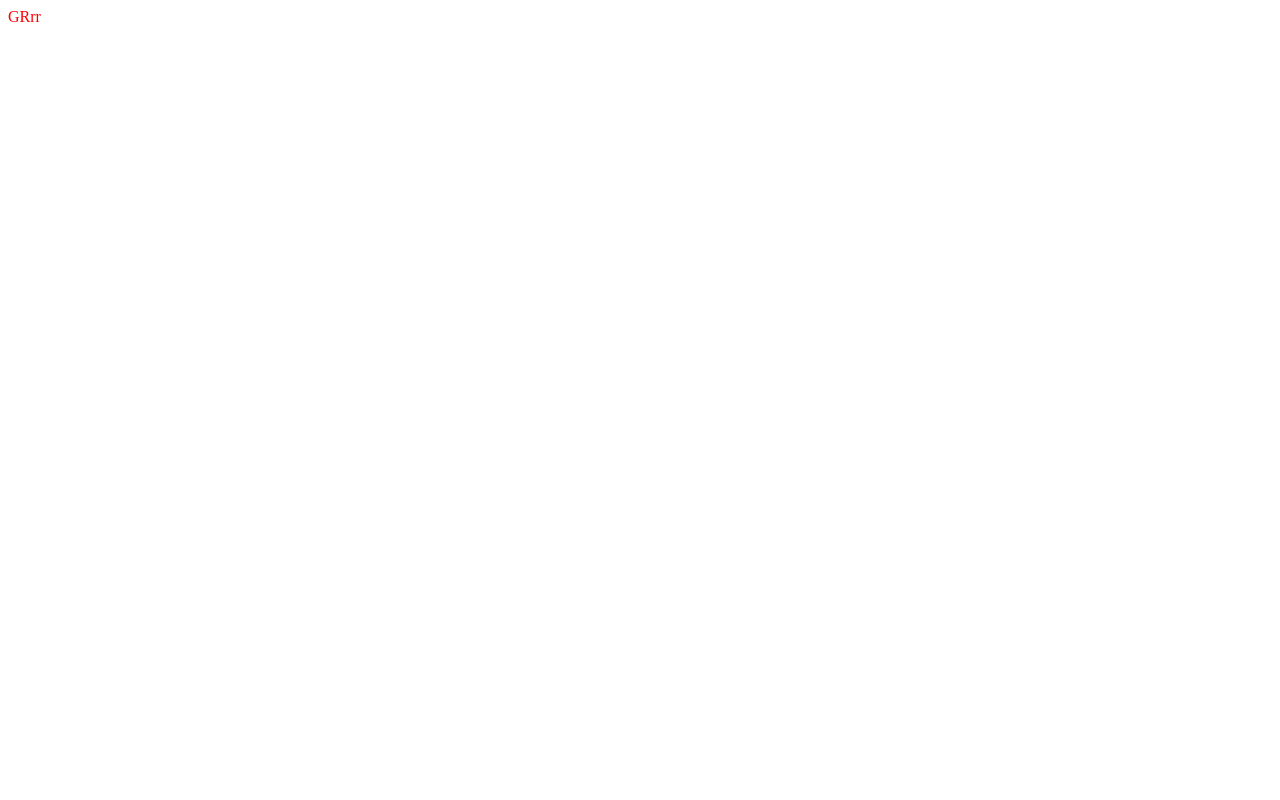
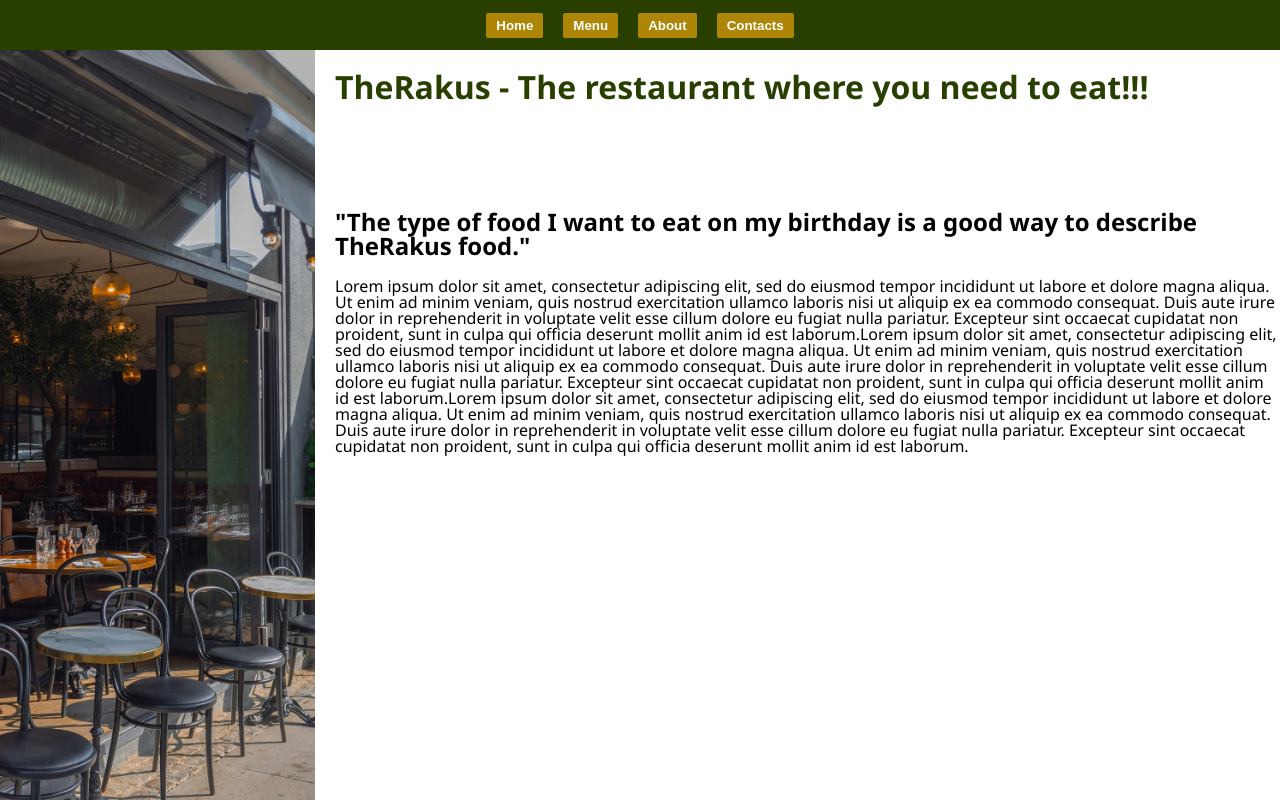
Before and after one commit to IvoCurado/restaurant, a website built with webpack: page src/index.html in a window 1280 px wide. Built offline with nearby package versions, Linux system fonts and the light colour scheme.

Commit message:
feat: Play with ESM and Webpack

```diff
--- a/package.json
+++ b/package.json
@@ -23,6 +23,7 @@
     "html-webpack-plugin": "^5.6.3",
     "style-loader": "^4.0.0",
     "webpack": "^5.99.9",
-    "webpack-cli": "^6.0.1"
+    "webpack-cli": "^6.0.1",
+    "webpack-dev-server": "^5.2.2"
   }
 }
--- a/src/index.html
+++ b/src/index.html
@@ -4,6 +4,14 @@
     <title>Restaurant</title>
   </head>
   <body>
-    GRrr
+    <header>
+      <nav>
+        <button>Home</button>
+        <button>Menu</button>
+        <button>About</button>
+        <button>Contacts</button>
+      </nav>
+    </header>
+    <div id="content"></div>
   </body>
 </html>
--- a/src/index.js
+++ b/src/index.js
@@ -1,3 +1 @@
-import "./styles.css";
-
-console.log("hello");
+import "./modules/page-load.js";
--- /dev/null
+++ b/src/modules/page-load.js
@@ -0,0 +1,23 @@
+import "../styles.css";
+import Restaurant from "../images/restaurant.jpg";
+
+const content = document.getElementById("content");
+
+const restaurantImageElement = document.createElement("img");
+restaurantImageElement.src = Restaurant;
+restaurantImageElement.className = "restaurant-image";
+
+const titleElement = document.createElement("h1");
+titleElement.textContent = "TheRakus - The restaurant where you need to eat!!!";
+
+const aboutElement = document.createElement("div");
+aboutElement.className = "section";
+const about1ELement = document.createElement("h2");
+about1ELement.textContent =
+  "\"The type of food I want to eat on my birthday is a good way to describe TheRakus food.\"";
+const about2ELement = document.createElement("p");
+about2ELement.textContent =
+  "Lorem ipsum dolor sit amet, consectetur adipiscing elit, sed do eiusmod tempor incididunt ut labore et dolore magna aliqua. Ut enim ad minim veniam, quis nostrud exercitation ullamco laboris nisi ut aliquip ex ea commodo consequat. Duis aute irure dolor in reprehenderit in voluptate velit esse cillum dolore eu fugiat nulla pariatur. Excepteur sint occaecat cupidatat non proident, sunt in culpa qui officia deserunt mollit anim id est laborum.Lorem ipsum dolor sit amet, consectetur adipiscing elit, sed do eiusmod tempor incididunt ut labore et dolore magna aliqua. Ut enim ad minim veniam, quis nostrud exercitation ullamco laboris nisi ut aliquip ex ea commodo consequat. Duis aute irure dolor in reprehenderit in voluptate velit esse cillum dolore eu fugiat nulla pariatur. Excepteur sint occaecat cupidatat non proident, sunt in culpa qui officia deserunt mollit anim id est laborum.Lorem ipsum dolor sit amet, consectetur adipiscing elit, sed do eiusmod tempor incididunt ut labore et dolore magna aliqua. Ut enim ad minim veniam, quis nostrud exercitation ullamco laboris nisi ut aliquip ex ea commodo consequat. Duis aute irure dolor in reprehenderit in voluptate velit esse cillum dolore eu fugiat nulla pariatur. Excepteur sint occaecat cupidatat non proident, sunt in culpa qui officia deserunt mollit anim id est laborum.";
+
+aboutElement.append(about1ELement, about2ELement);
+content.append(restaurantImageElement, titleElement, aboutElement);
--- a/src/styles.css
+++ b/src/styles.css
@@ -1,3 +1,204 @@
+/* CSS RESET START
+*/
+
+html,
+body,
+div,
+span,
+applet,
+object,
+iframe,
+h3,
+h4,
+h5,
+h6,
+p,
+blockquote,
+pre,
+a,
+abbr,
+acronym,
+address,
+big,
+cite,
+code,
+del,
+dfn,
+em,
+img,
+ins,
+kbd,
+q,
+s,
+samp,
+small,
+strike,
+strong,
+sub,
+sup,
+tt,
+var,
+b,
+u,
+i,
+center,
+dl,
+dt,
+dd,
+ol,
+ul,
+li,
+fieldset,
+form,
+label,
+legend,
+table,
+caption,
+tbody,
+tfoot,
+thead,
+tr,
+th,
+td,
+article,
+aside,
+canvas,
+details,
+embed,
+figure,
+figcaption,
+footer,
+header,
+hgroup,
+menu,
+nav,
+output,
+ruby,
+section,
+summary,
+time,
+mark,
+audio,
+video {
+  margin: 0;
+  padding: 0;
+  border: 0;
+  font-size: 100%;
+  font: inherit;
+  vertical-align: baseline;
+}
+/* HTML5 display-role reset for older browsers */
+article,
+aside,
+details,
+figcaption,
+figure,
+footer,
+header,
+hgroup,
+menu,
+nav,
+section {
+  display: block;
+}
 body {
-  color: red;
+  line-height: 1;
 }
+ol,
+ul {
+  list-style: none;
+}
+blockquote,
+q {
+  quotes: none;
+}
+blockquote:before,
+blockquote:after,
+q:before,
+q:after {
+  content: "";
+  content: none;
+}
+table {
+  border-collapse: collapse;
+  border-spacing: 0;
+}
+
+html {
+  box-sizing: border-box;
+  font-family: "Segoe UI", Tahoma, Geneva, Verdana, sans-serif;
+}
+*,
+*:before,
+*:after {
+  box-sizing: inherit;
+}
+
+html {
+  height: 100%;
+  width: 100%;
+}
+
+/** Reset until here **/
+
+:root {
+  --main-color: #568500;
+  --main-color-dark: #293f00;
+  --main-color-light: #72af00;
+  --secondary-color: rgb(173, 134, 7);
+  --secondary-color-light: rgb(199, 154, 9);
+  --secondary-color-dark: rgb(134, 104, 4);
+}
+
+body {
+  height: 100%;
+  display: flex;
+  flex-direction: column;
+}
+
+button {
+  border: none;
+  border-radius: 2px;
+  padding: 5px 10px;
+  background-color: var(--secondary-color);
+  color: white;
+  &:hover {
+    background-color: var(--secondary-color-light);
+    cursor: pointer;
+  }
+  &:active {
+    background-color: var(--secondary-color-dark);
+  }
+}
+
+nav {
+  background-color: var(--main-color-dark);
+  height: 50px;
+  display: flex;
+  gap: 20px;
+  justify-content: center;
+  align-items: center;
+  button {
+    font-weight: bold;
+  }
+}
+
+h1 {
+  color: var(--main-color-dark);
+}
+
+#content {
+  flex-grow: 1;
+  display: grid;
+  grid-template-columns: minmax(200px, 1fr) 3fr;
+  grid-template-rows: minmax(120px, 10%) 1fr;
+  gap: 20px;
+
+  .restaurant-image {
+    height: 100%;
+    width: 100%;
+    object-fit: cover;
+    grid-row: 1 / span 2;
+  }
+
+}
--- a/webpack.config.js
+++ b/webpack.config.js
@@ -1,5 +1,6 @@
 const path = require("path");
 const HtmlWebpackPlugin = require("html-webpack-plugin");
+const { watchFile } = require("fs");
 
 module.exports = {
   mode: "development",
@@ -11,6 +12,9 @@ module.exports = {
   },
   plugins: [new HtmlWebpackPlugin({ template: "./src/index.html" })],
   devtool: "eval-source-map",
+  devServer: {
+    watchFiles: ["./src/index.html"],
+  },
   module: {
     rules: [
       {
```
Also changed, not shown: README.md, src/images/restaurant.jpg (added).
